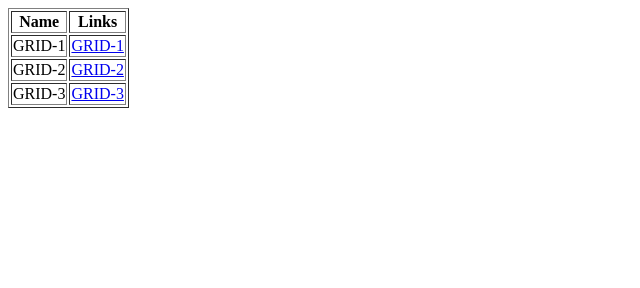
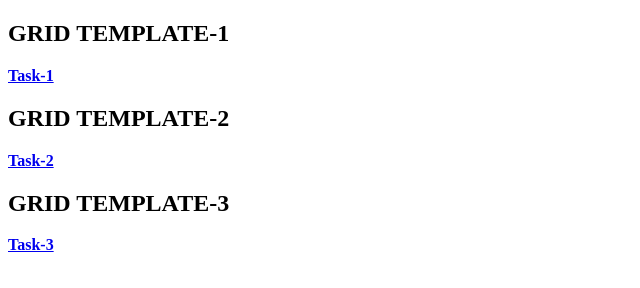
Before and after one commit to Karthik12p/CSS-DAY-9, a plain HTML site: page Index.html in a window 1280 px wide. Shown: the whole page, without its empty margins (0-640 px from the left). Drawn offline with Linux system fonts and the light colour scheme.

Commit message:
CSS DAY-9

```diff
--- a/Index.html
+++ b/Index.html
@@ -6,38 +6,11 @@
     <title>Document</title>
 </head>
 <body>
-    <table border="1">
-        <tr>
-            <th>
-                Name
-            </th>
-            <th>
-                Links
-            </th>
-        </tr>
-        <tr>
-            <td>
-               GRID-1
-            </td>
-            <td>
-                <a href="./Grid-1.html">GRID-1 </a>
-            </td>
-            </tr>
-            <tr>
-            <td>
-               GRID-2
-            </td>
-            <td>
-                <a href="./Grid-2.html">GRID-2</a>
-            </td>
-        </tr>
-        <tr>
-            <td>
-               GRID-3
-            </td>
-            <td>
-                <a href="./Grid-3.html">GRID-3</a>
-            </td>
-        </tr>
+    <h2>GRID TEMPLATE-1</h2>
+    <a href="./Grid-1.html"><b>Task-1</b></a>
+    <h2>GRID TEMPLATE-2</h2>
+    <a href="./Grid-2.html"><b>Task-2</b></a>
+    <h2>GRID TEMPLATE-3</h2>
+    <a href="./Grid-3.html"><b>Task-3</b></a>
 </body>
 </html>
```
